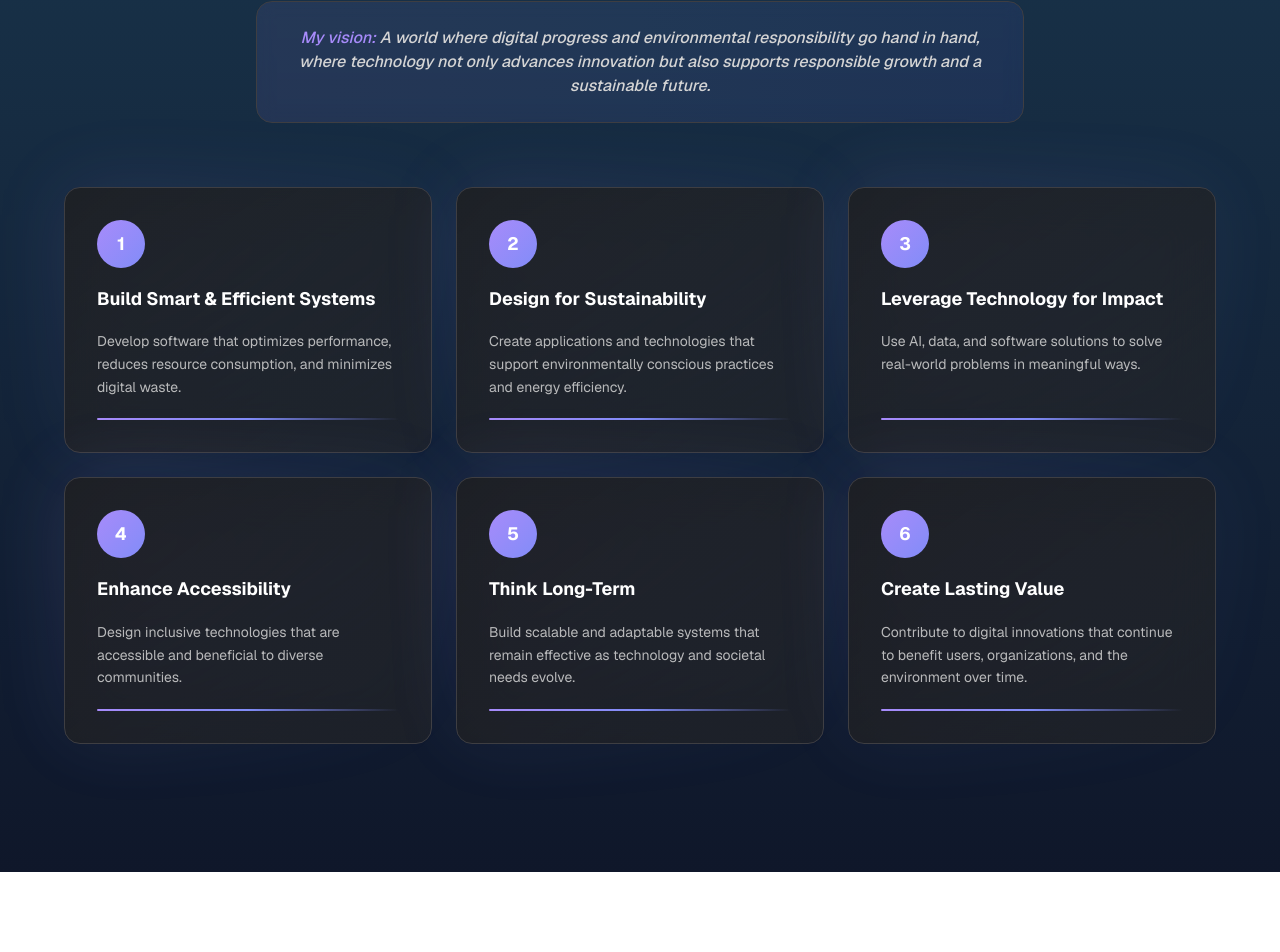
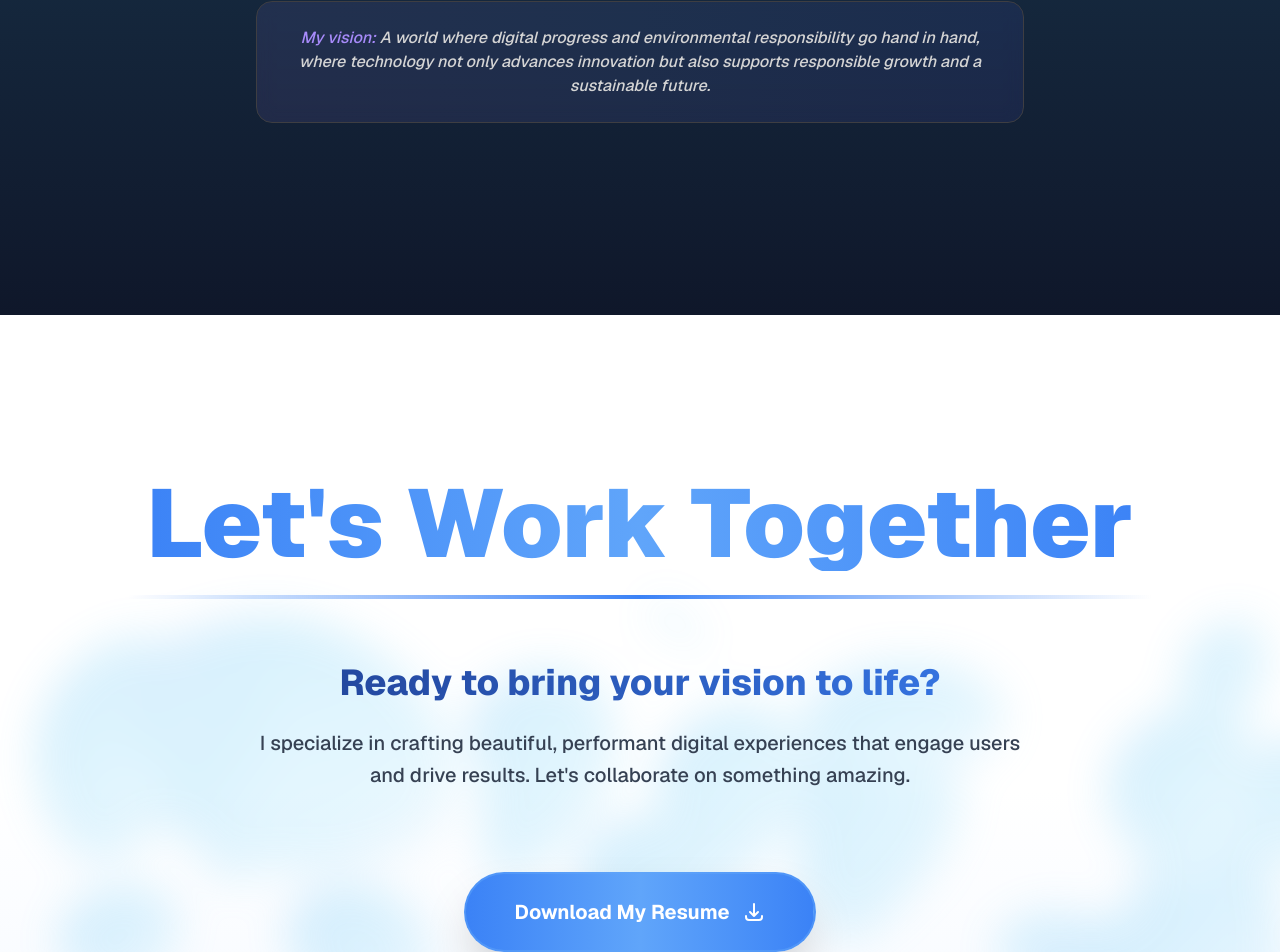
Before and after one commit to shivanikadirgamarajah/eportfolio, a Next.js app in the folder my-portfolio/: page / in a window 1280 px wide. Shown: the part 6096-7048 px from the top of the page. Built offline with nearby package versions, Linux system fonts and the light colour scheme.

Commit message:
removedparts which were too wordy

```diff
--- a/my-portfolio/app/sections/GoalsSection.tsx
+++ b/my-portfolio/app/sections/GoalsSection.tsx
@@ -5,32 +5,7 @@ import { motion } from "framer-motion";
 import TypedText from "../TypedText";
 
 const GoalsSection = () => {
-  const goals = [
-    {
-      title: "Build Smart & Efficient Systems",
-      description: "Develop software that optimizes performance, reduces resource consumption, and minimizes digital waste.",
-    },
-    {
-      title: "Design for Sustainability",
-      description: "Create applications and technologies that support environmentally conscious practices and energy efficiency.",
-    },
-    {
-      title: "Leverage Technology for Impact",
-      description: "Use AI, data, and software solutions to solve real-world problems in meaningful ways.",
-    },
-    {
-      title: "Enhance Accessibility",
-      description: "Design inclusive technologies that are accessible and beneficial to diverse communities.",
-    },
-    {
-      title: "Think Long-Term",
-      description: "Build scalable and adaptable systems that remain effective as technology and societal needs evolve.",
-    },
-    {
-      title: "Create Lasting Value",
-      description: "Contribute to digital innovations that continue to benefit users, organizations, and the environment over time.",
-    },
-  ];
+
 
   return (
     <section className="w-full py-32 px-8 bg-gradient-to-b from-[#1a3a52] to-[#0f172a] relative overflow-hidden">
@@ -87,71 +62,7 @@ const GoalsSection = () => {
           </motion.div>
         </motion.div>
 
-        {/* Goals Grid */}
-        <div className="grid md:grid-cols-2 lg:grid-cols-3 gap-6">
-          {goals.map((goal, idx) => (
-            <motion.div
-              key={idx}
-              initial={{ opacity: 0, y: 40 }}
-              whileInView={{ opacity: 1, y: 0 }}
-              transition={{ duration: 0.6, delay: idx * 0.12, ease: "easeInOut" }}
-              viewport={{ once: true }}
-              whileHover={{ y: -16, scale: 1.04 }}
-              className="relative group"
-            >
-              {/* Animated background gradient */}
-              <motion.div
-                className="absolute inset-0 bg-gradient-to-br from-[#a78bfa]/20 via-[#818cf8]/10 to-transparent rounded-2xl blur-2xl"
-                animate={{ opacity: [0.4, 0.6, 0.8, 0.6, 0.4] }}
-                transition={{ duration: 4, repeat: Infinity, delay: idx * 0.3, ease: "easeInOut" }}
-              />
 
-              {/* Border glow on hover */}
-              <div className="absolute inset-0 bg-gradient-to-r from-[#a78bfa]/0 via-[#818cf8]/10 to-[#6366f1]/0 rounded-2xl opacity-0 group-hover:opacity-100 transition-opacity duration-300 blur-lg" />
-
-              {/* Card content */}
-              <div className="relative bg-gradient-to-br from-[#1e1e1e]/80 to-[#252526]/60 backdrop-blur-xl border border-[#3e3e42] group-hover:border-[#818cf8] rounded-2xl p-8 h-full flex flex-col gap-5 transition-all duration-300">
-
-                {/* Number indicator */}
-                <motion.div
-                  className="flex items-center justify-between"
-                >
-                  <motion.div
-                    className="w-12 h-12 rounded-full bg-gradient-to-br from-[#a78bfa] to-[#818cf8] flex items-center justify-center"
-                    whileHover={{ scale: 1.1, rotate: 360 }}
-                    transition={{ duration: 0.7, ease: "easeInOut" }}
-                  >
-                    <span className="text-white font-bold text-lg">{idx + 1}</span>
-                  </motion.div>
-
-                  {/* Decorative element */}
-
-                </motion.div>
-
-                {/* Title */}
-                <div>
-                  <h3 className="text-lg font-bold text-white leading-tight group-hover:text-[#a78bfa] transition-colors duration-300">
-                    {goal.title}
-                  </h3>
-                </div>
-
-                {/* Description */}
-                <p className="text-[#d4d4d4] text-sm opacity-85 flex-grow leading-relaxed">
-                  {goal.description}
-                </p>
-
-                {/* Bottom accent line */}
-                <motion.div
-                  className="h-0.5 bg-gradient-to-r from-[#a78bfa] via-[#818cf8] to-transparent rounded-full"
-                  initial={{ width: 0 }}
-                  whileInView={{ width: "100%" }}
-                  transition={{ duration: 1, delay: idx * 0.12, ease: "easeInOut" }}
-                  viewport={{ once: true }}
-                />
-              </div>
-            </motion.div>
-          ))}
-        </div>
       </div>
     </section>
   );
```
